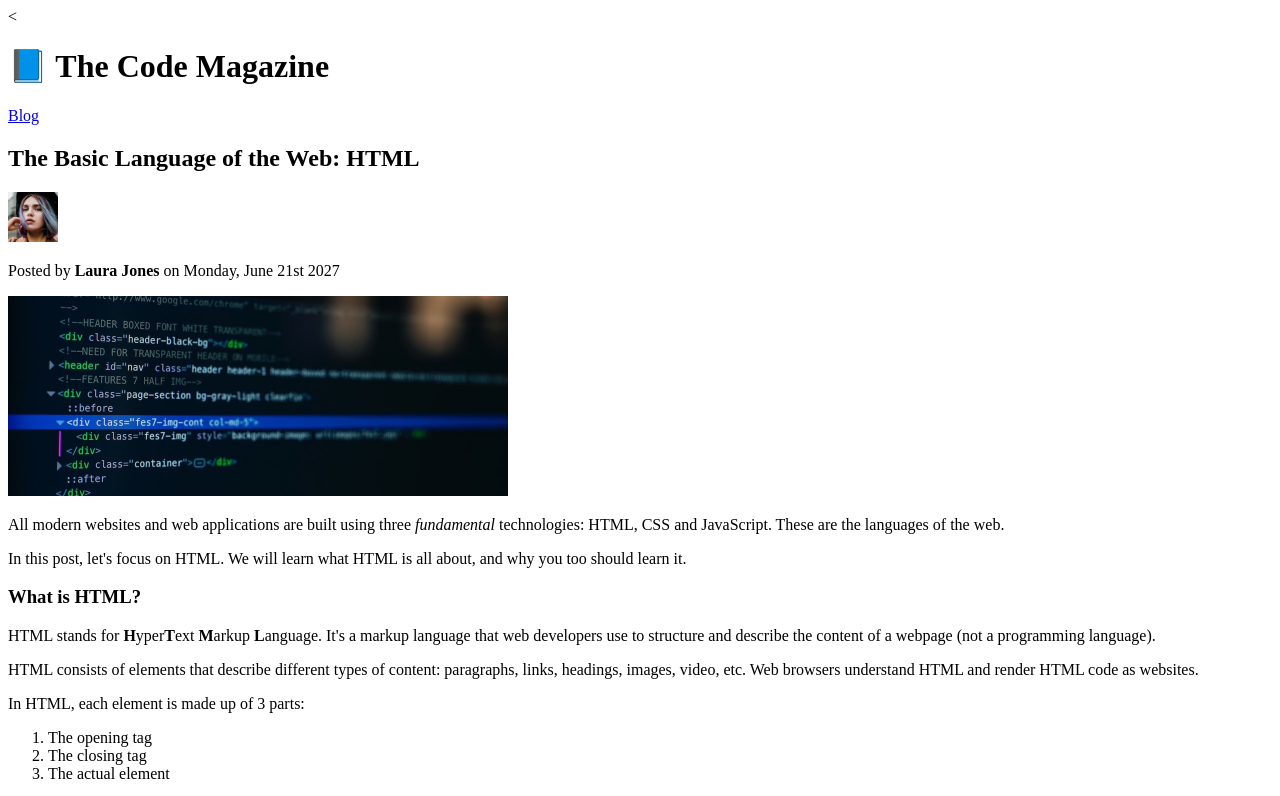
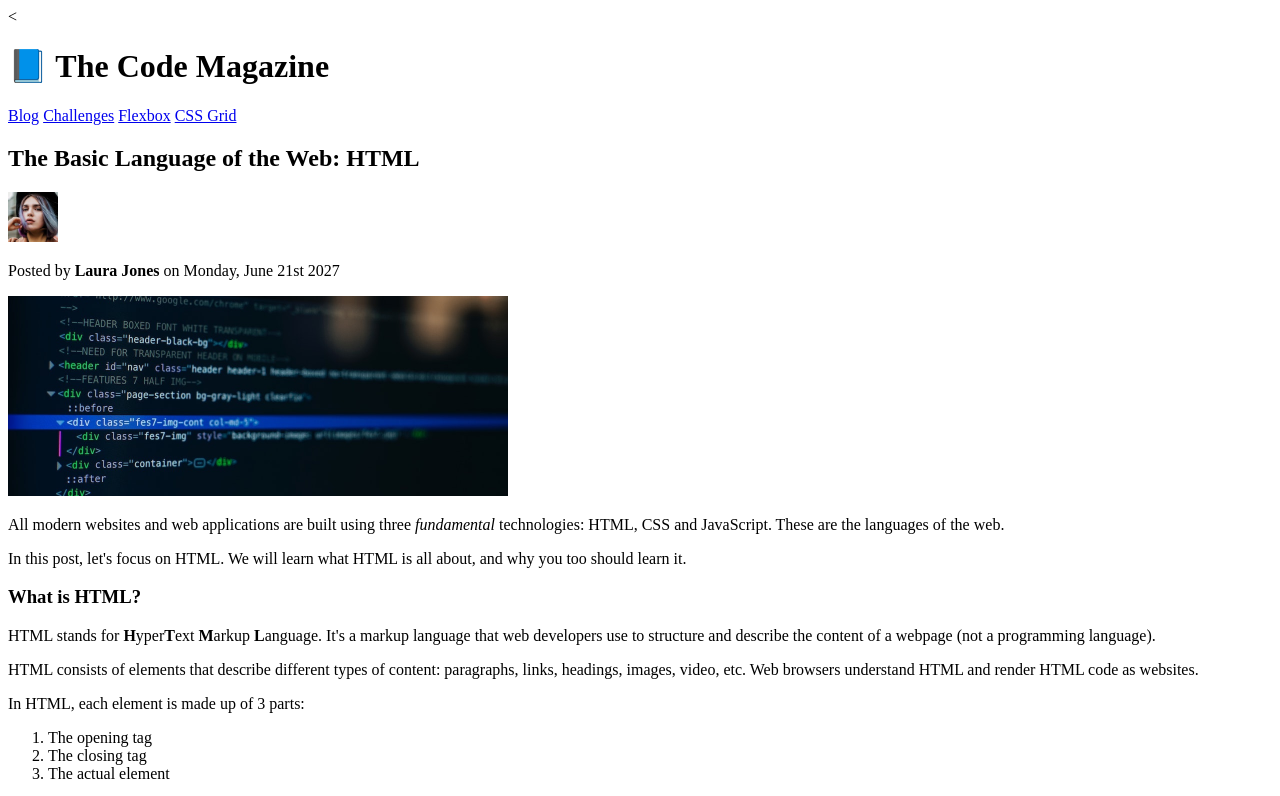
Before and after one commit to ericnoharaleclair/html_css-project1, a plain HTML site: page index.html in a window 1280 px wide. Shown: the top 796 px of the page. Drawn offline with Linux system fonts and the light colour scheme.

Commit message:
finished with links

```diff
--- a/index.html
+++ b/index.html
@@ -9,6 +9,9 @@
     <h1>📘 The Code Magazine</h1>
 
     <a href="blog.html">Blog</a>
+    <a href="#">Challenges</a>
+    <a href="#">Flexbox</a>
+    <a href="#">CSS Grid</a>
 
     <h2>The Basic Language of the Web: HTML</h2>
 
```
Also changed, not shown: blog.html (+1 -0 lines).
